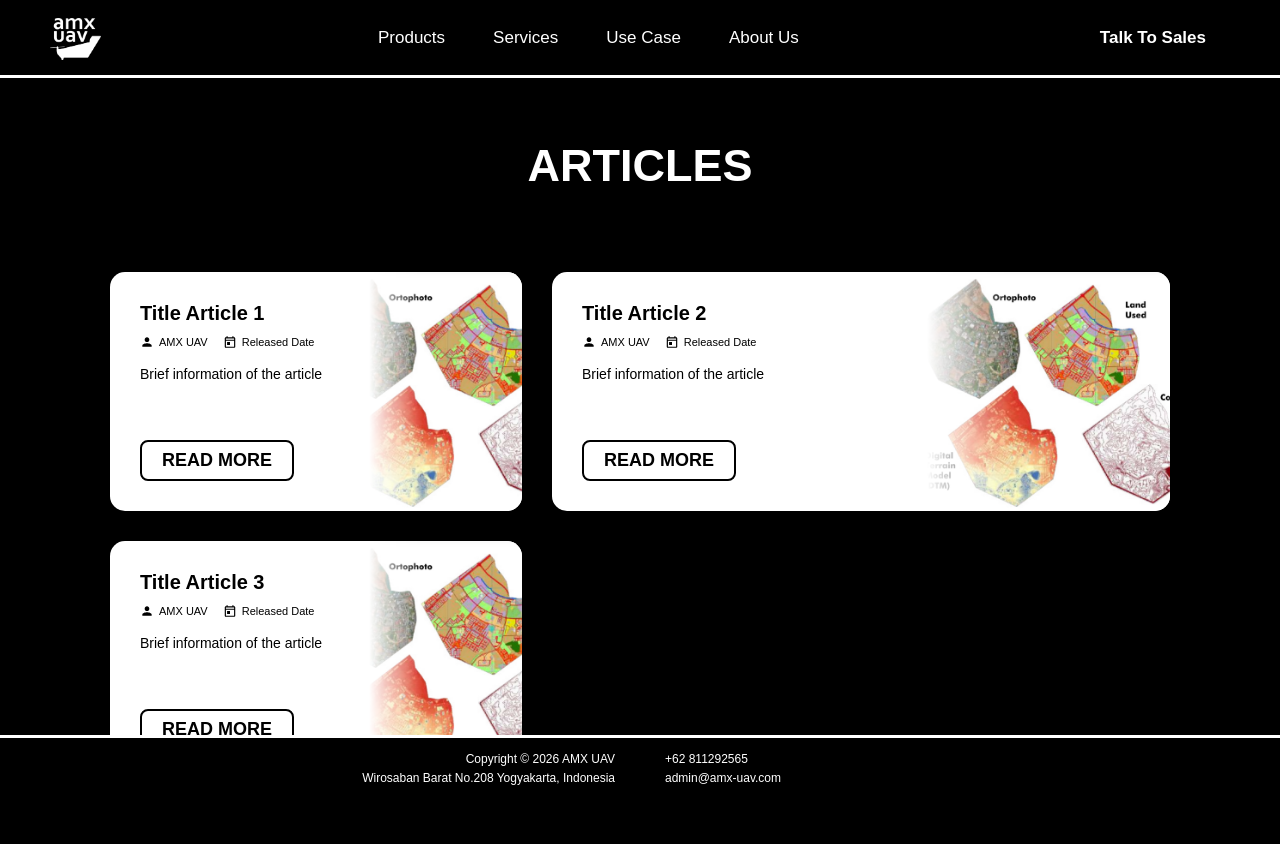
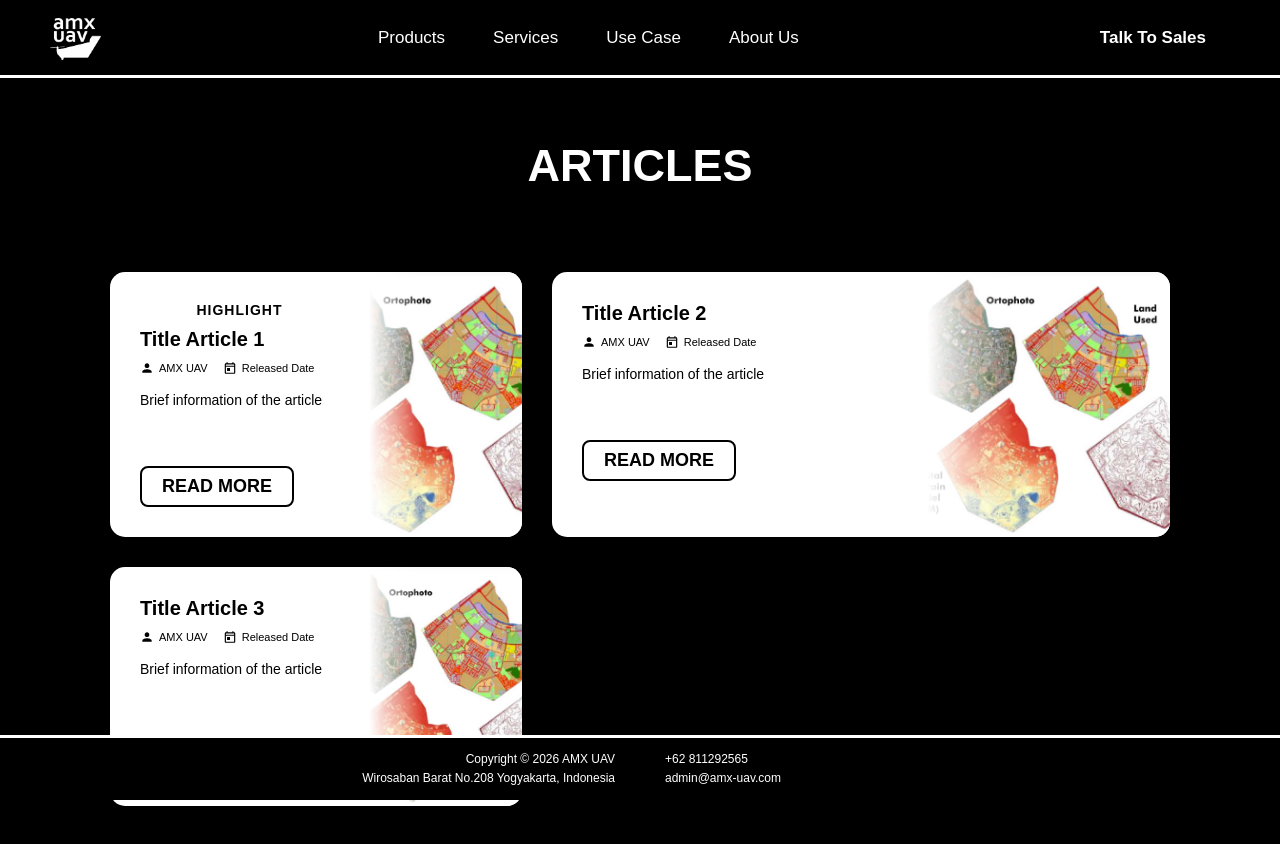
Before and after one commit to nasgmr/website-amx-next, a Next.js app: page /about-us/articles in a window 1280 px wide. Shown: the top 844 px of the page. Built offline with nearby package versions, Linux system fonts and the light colour scheme; a web font is replaced by a local one.

Commit message:
fix: articles page css

```diff
--- a/src/css/style.css
+++ b/src/css/style.css
@@ -1621,6 +1621,7 @@ body {
   text-align: center;
 }
 
+/* Mengubah grid murni menjadi satu kolom lurus ke bawah */
 .articles-grid-container {
   display: flex;
   flex-direction: column;
@@ -1628,16 +1629,8 @@ body {
   width: 100%;
 }
 
-.articles-highlight-col,
-.articles-list-col {
-  display: flex;
-  flex-direction: column;
-  width: 100%;
-  gap: 25px;
-}
-
-.list-card,
-.highlight-card {
+/* List Card Base (Mengikuti Logika .hp-card-list) */
+.list-card {
   display: flex;
   flex-direction: row;
   background: linear-gradient(90deg, #FFFFFF 0%, #FFFFFF 55%, #FFFFFF 100%);
@@ -1648,8 +1641,8 @@ body {
   box-shadow: 0 8px 20px #0000004D;
 }
 
-.list-card-content,
-.highlight-content {
+/* Bagian Text */
+.list-card-content {
   flex: 1.3;
   padding: 30px;
   color: #000000;
@@ -1657,19 +1650,14 @@ body {
   box-sizing: border-box;
 }
 
-.highlight-title,
-.highlight-image-placeholder {
-  display: none;
-}
-
-.list-card-content h3,
-.highlight-content h3 {
+.list-card-content h3 {
   color: #000000;
   font-size: 24px;
   margin: 0 0 10px 0;
   font-weight: bold;
 }
 
+/* Bagian Gambar */
 .list-card-image {
   flex: 1;
   background: transparent;
@@ -1681,10 +1669,13 @@ body {
   height: 100%;
   object-fit: cover;
   display: block;
+
+  /* Efek blending kiri memudar halus masuk ke area teks */
   -webkit-mask-image: linear-gradient(to right, transparent 0%, #000000 35%);
   mask-image: linear-gradient(to right, transparent 0%, #000000 35%);
 }
 
+/* Meta info & Button */
 .article-meta {
   display: flex;
   flex-direction: row;
@@ -1721,7 +1712,6 @@ body {
   margin-top: 35px;
   font-size: 13px;
   font-weight: bold;
-  box-shadow: none;
 }
 
 .btn-read-more:hover {
```
